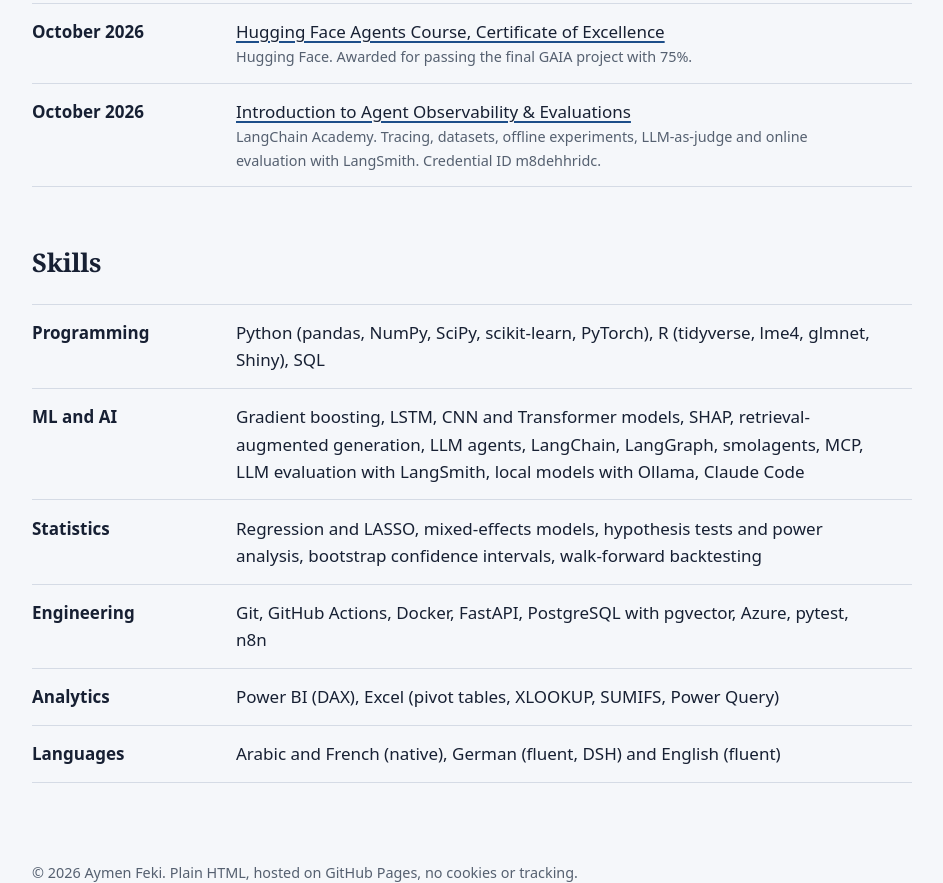
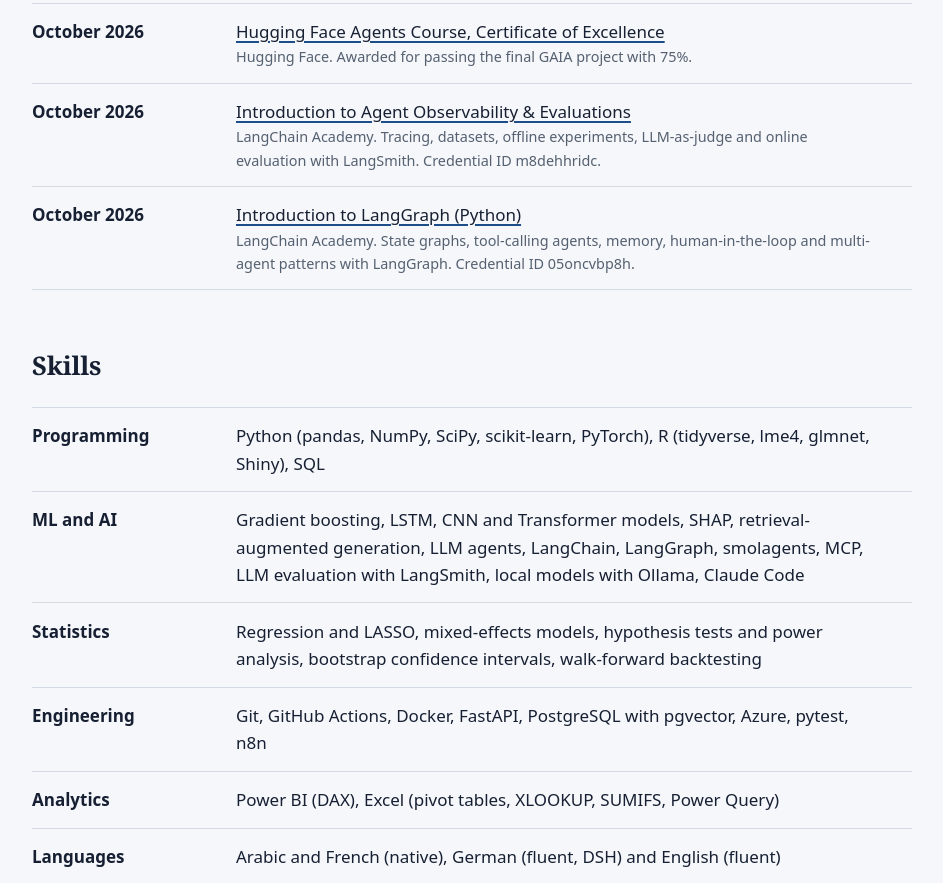
Before and after one commit to AymenFeki/AymenFeki.github.io, a plain HTML site: page index.html in a window 1280 px wide. Shown: the part 4086-4969 px from the top of the page, without its empty margins (168-1111 px from the left). Drawn offline with Linux system fonts and the light colour scheme.

Commit message:
Add LangGraph certificate
Co-Authored-By: Claude Opus 5.5 <noreply@anthropic.com>

```diff
--- a/index.html
+++ b/index.html
@@ -466,6 +466,10 @@
           <dt>October 2026</dt>
           <dd><a href="https://academy.langchain.com/certificates/m8dehhridc">Introduction to Agent Observability &amp; Evaluations</a><span class="sub-muted">LangChain Academy. Tracing, datasets, offline experiments, LLM-as-judge and online evaluation with LangSmith. Credential ID m8dehhridc.</span></dd>
         </div>
+        <div>
+          <dt>October 2026</dt>
+          <dd><a href="https://academy.langchain.com/certificates/05oncvbp8h">Introduction to LangGraph (Python)</a><span class="sub-muted">LangChain Academy. State graphs, tool-calling agents, memory, human-in-the-loop and multi-agent patterns with LangGraph. Credential ID 05oncvbp8h.</span></dd>
+        </div>
       </dl>
     </section>
 
```
